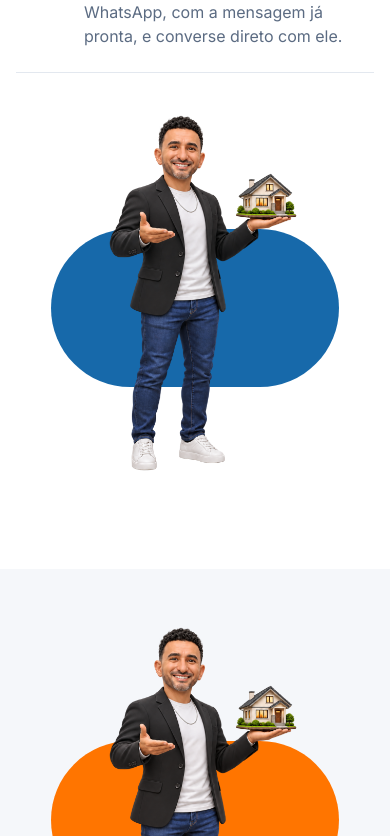
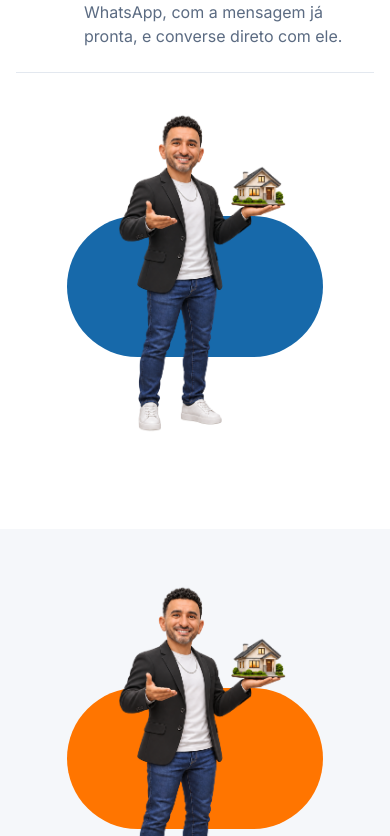
Before and after one commit to R4elDev/MAGALHES-CORRETOR-papai-, a Next.js app: page / in a window 390 px wide. Shown: the part 2908-3744 px from the top of the page. Built offline with nearby package versions, Linux system fonts and the light colour scheme; no server answers; the database is empty.

Commit message:
fix(ui): alternar alinhamento das faixas no mobile

```diff
--- a/app/globals.css
+++ b/app/globals.css
@@ -124,7 +124,16 @@ h3 {
 }
 @media (max-width: 767px) {
   .character-slot--house {
-    max-width: 18rem;
+    width: 80%;
+    max-width: 16rem;
+  }
+  .character-slot--house.character-band--blue {
+    margin-right: 0;
+    margin-left: auto;
+  }
+  .character-slot--house.character-band--orange {
+    margin-right: auto;
+    margin-left: 0;
   }
 }
 @media (prefers-reduced-motion: reduce) {
```
